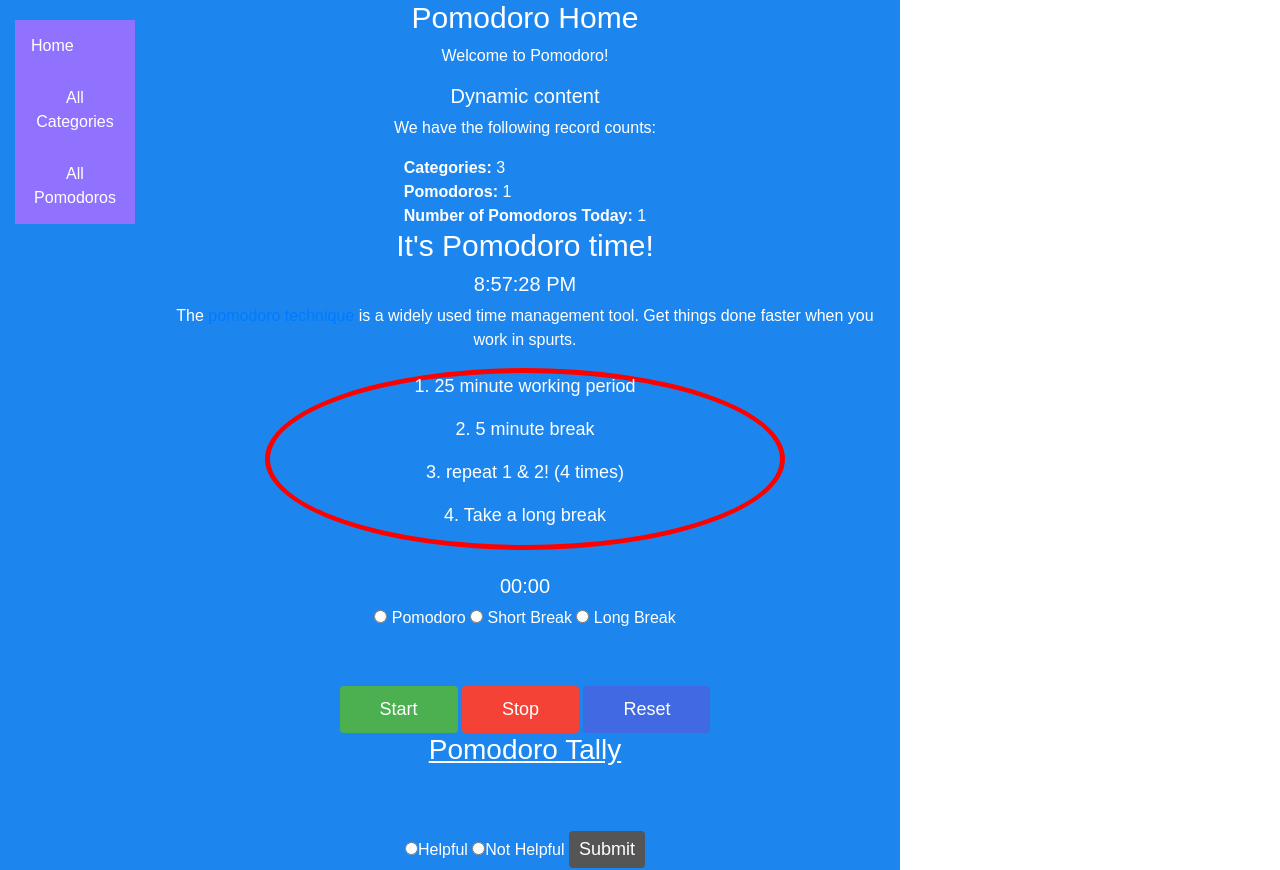
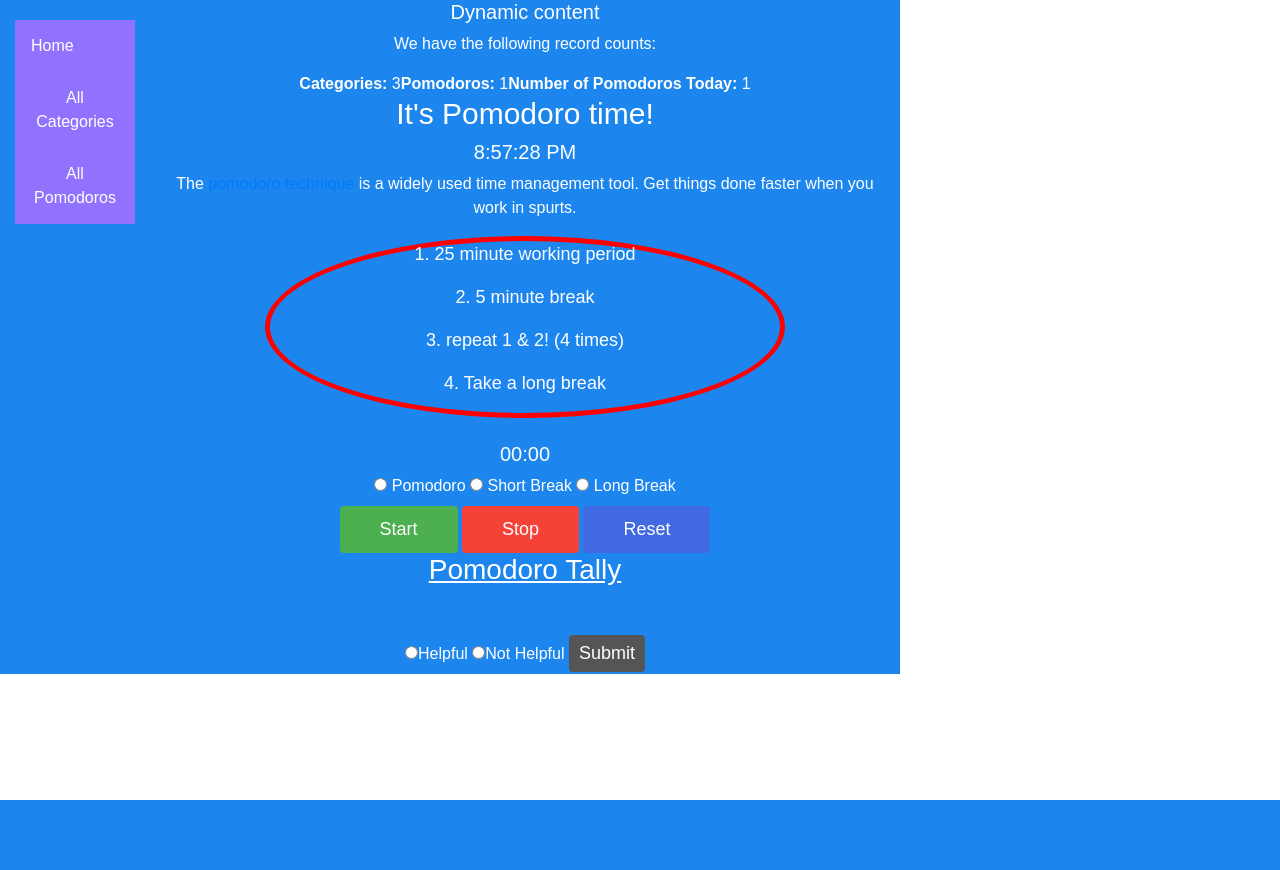
Before and after one commit to eching11/pomodoro, a Django app: page /timer/ in a window 1280 px wide. After the commit the page ends 800 px from the top, so only its background shows below. Run offline with Django 3.2, Linux system fonts and the light colour scheme; data comes from the database, SQL or seed files in the repository; some libraries are stand-ins or nearby versions.

Commit message:
Cleaned up look in index.html

```diff
--- a/timer/templates/index.html
+++ b/timer/templates/index.html
@@ -2,16 +2,14 @@
 
 {% block content %}
 <body>
-	<h1>Pomodoro Home</h1>
-	<p>Welcome to Pomodoro!</p>
 	<h2>Dynamic content</h2>
 	<p>We have the following record counts:</p>
 	<div>
 	<ul class="dynamic">
 		<li><strong>Categories:</strong> {{ num_categorys }} </li>
-		<br>
+
 		<li><strong>Pomodoros:</strong> {{ num_pomodoros }} </li>
-		<br>
+
 		<li><strong>Number of Pomodoros Today:</strong> {{ num_pomodoros_today }} </li>
 	</ul>
 	</div>
@@ -43,16 +41,14 @@
 	<h2 class="center"><span id="short" onclick="short()">Short Break - 5:00</span></h2>
 	<h2 class="center"><span id="long" onclick="long()">Long Break - 20:00</span></h2>-->
 
-	<br>
-	<br>
 	<div class="center">
 		<button type="button" name="start" class="green-background button" id="start">Start</button>
 		<button type="button" name="stop" class="red-background button" id="stop">Stop</button>
 		<button type="button" name="reset" class="blue-background button" id="reset">Reset</button>
 	</div>
 	<h3 class="center"><u>Pomodoro Tally</u></h3>
-	<p id="tally" class="center"></p><br>
 	<br>
+	<p id="tally" class="center"></p>
 	<form id="helpForm">
 	<label for="helpful">
 		<input id="helpful" value="helpful" type="radio" name="help">Helpful
```
Also changed, not shown: 2 other files.
